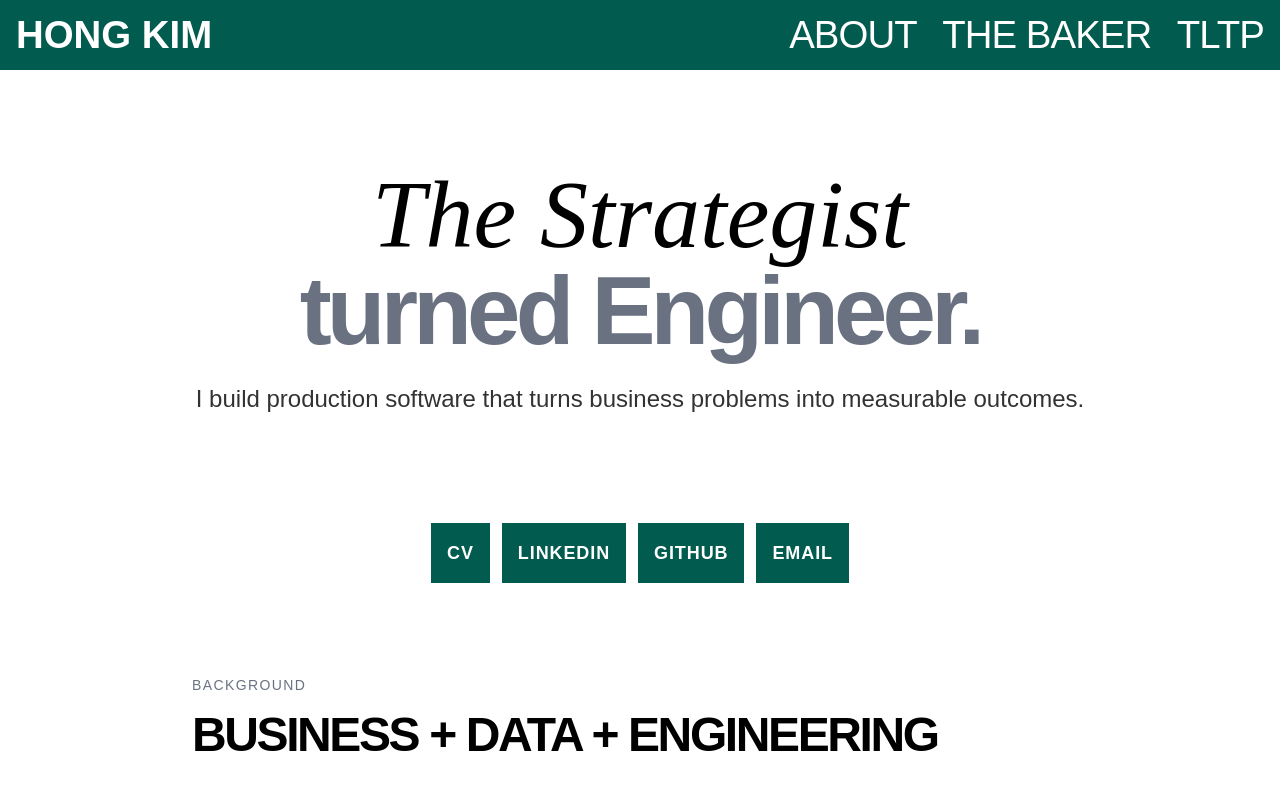
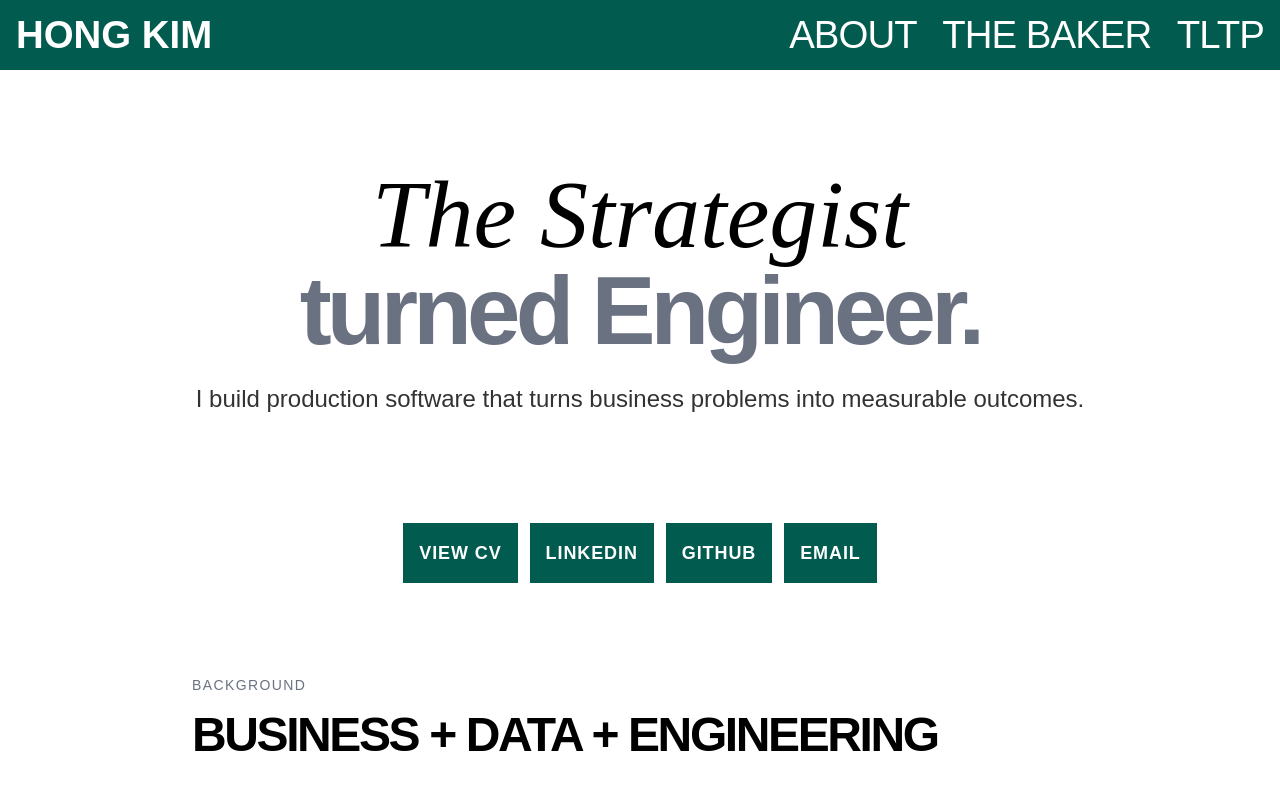
Before and after one commit to hongkim25/hong-portfolio, a Next.js app: page /about in a window 1280 px wide. Shown: the top 797 px of the page. Built offline with nearby package versions, Linux system fonts and the light colour scheme; a web font is replaced by a local one.

Commit message:
cv button update

```diff
--- a/src/app/about/page.tsx
+++ b/src/app/about/page.tsx
@@ -22,7 +22,7 @@ export default function About() {
         <div className="flex flex-wrap gap-3 justify-center">
           <a href="/Hong_Kim_Backend_Engineer_CV.pdf" target="_blank"
              className="px-4 py-4 bg-[#015b4e] text-white text-lg font-bold uppercase tracking-wider hover:bg-[#A6F7E3] hover:text-black transition-colors">
-            CV
+            View CV
           </a>
           <a href="https://www.linkedin.com/in/honggyun-kim/" target="_blank" rel="noopener noreferrer"
              className="px-4 py-4 bg-[#015b4e] text-white text-lg font-bold uppercase tracking-wider hover:bg-[#A6F7E3] hover:text-black transition-colors">
```
